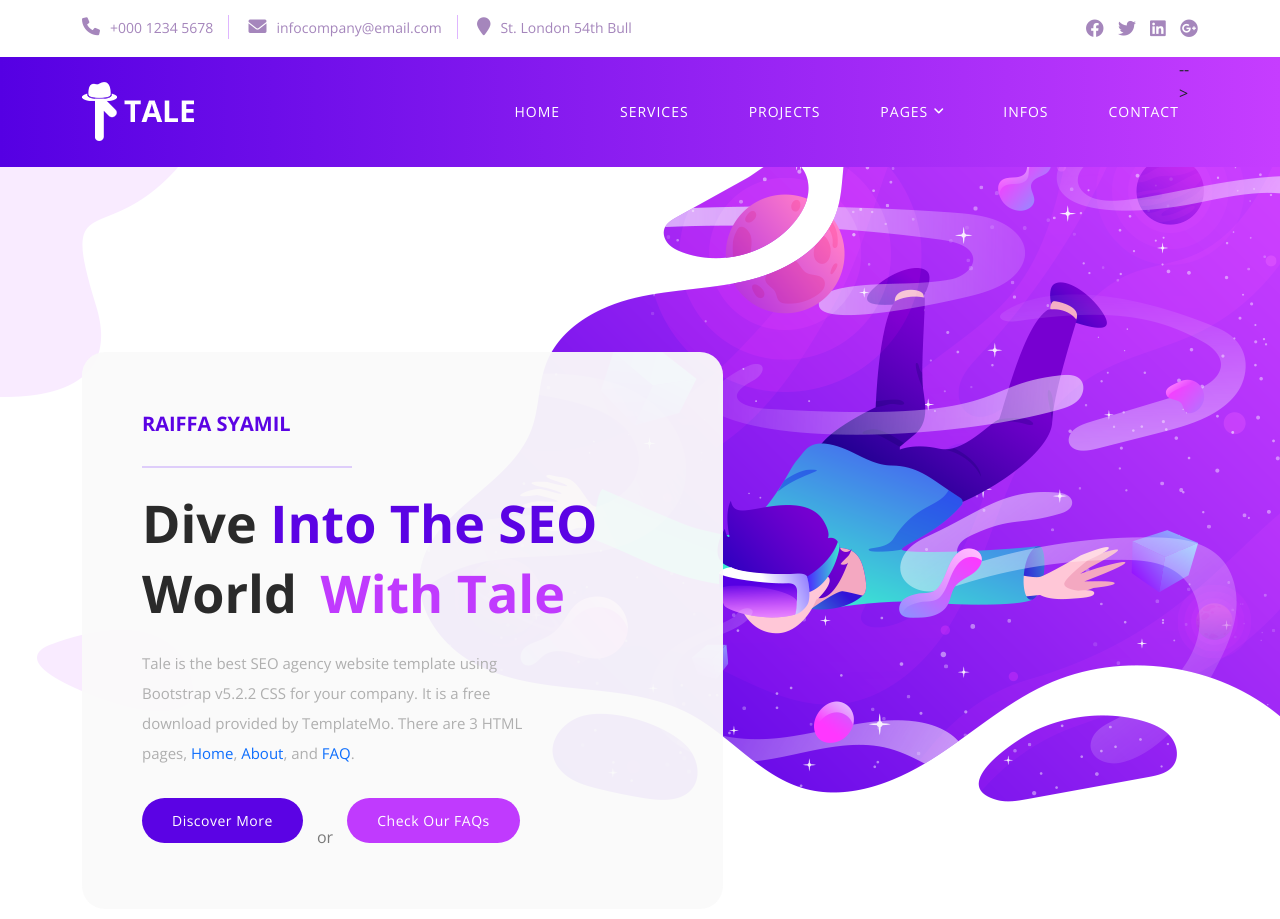
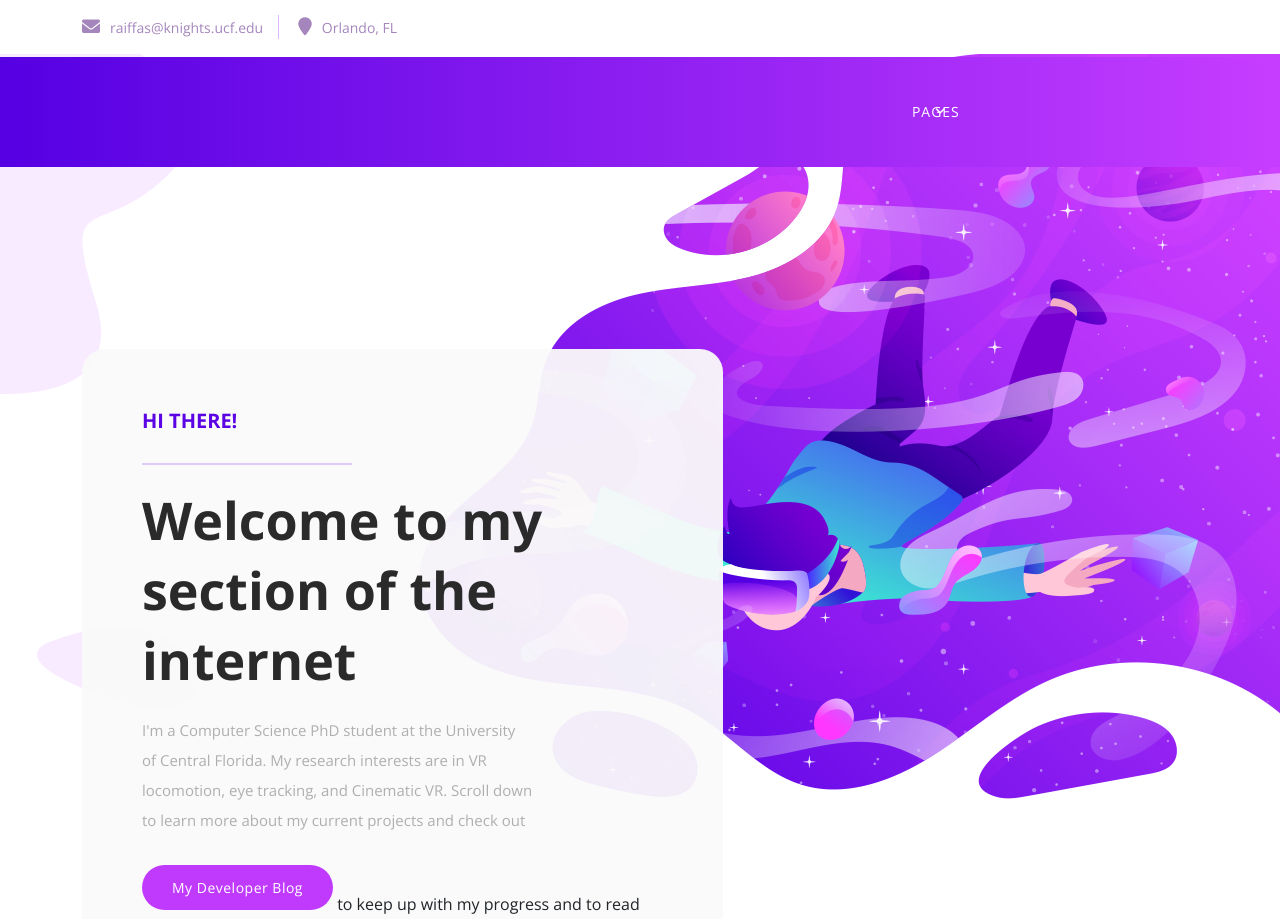
Before and after one commit to raiffas/portfolio, a plain HTML site: page index.html in a window 1280 px wide. Shown: the top 919 px of the page. Drawn offline with nearby package versions, Linux system fonts and the light colour scheme.

Commit message:
update main banner

```diff
--- a/index.html
+++ b/index.html
@@ -52,21 +52,12 @@ https://templatemo.com/tm-582-tale-seo-agency
         <div class="col-lg-8 col-sm-9">
           <div class="left-info">
             <ul>
-              <li><a href="#"><i class="fa fa-phone"></i>+000 1234 5678</a></li>
-              <li><a href="#"><i class="fa fa-envelope"></i>infocompany@email.com</a></li>
-              <li><a href="#"><i class="fa fa-map-marker"></i>St. London 54th Bull</a></li>
+              <li><a href="#"><i class="fa fa-envelope"></i>raiffas@knights.ucf.edu</a></li>
+              <li><a href="#"><i class="fa fa-map-marker"></i>Orlando, FL</a></li>
             </ul>
           </div>
         </div>
         <div class="col-lg-4 col-sm-3">
-          <div class="social-icons">
-            <ul>
-              <li><a href="#"><i class="fab fa-facebook"></i></a></li>
-              <li><a href="#"><i class="fab fa-twitter"></i></a></li>
-              <li><a href="#"><i class="fab fa-linkedin"></i></a></li>
-              <li><a href="#"><i class="fab fa-google-plus"></i></a></li>
-            </ul>
-          </div>
         </div>
       </div>
     </div>
@@ -79,17 +70,8 @@ https://templatemo.com/tm-582-tale-seo-agency
       <div class="row">
         <div class="col-12">
           <nav class="main-nav">
-            <!-- ***** Logo Start ***** -->
-            <a href="index.html" class="logo">
-              <img src="assets/images/logo.png" alt="" style="max-width: 112px;">
-            </a>
-            <!-- ***** Logo End ***** -->
-            <!--
             <!-- ***** Menu Start ***** -->
             <ul class="nav">
-              <li class="scroll-to-section"><a href="#top" class="active">Home</a></li>
-              <li class="scroll-to-section"><a href="#services">Services</a></li>
-              <li class="scroll-to-section"><a href="#projects">Projects</a></li>
               <li class="has-sub">
                 <a href="javascript:void(0)">Pages</a>
                 <ul class="sub-menu">
@@ -97,14 +79,11 @@ https://templatemo.com/tm-582-tale-seo-agency
                   <li><a href="faqs.html">FAQs</a></li>
                 </ul>
               </li>
-              <li class="scroll-to-section"><a href="#infos">Infos</a></li>
-              <li class="scroll-to-section"><a href="#contact">Contact</a></li>
             </ul>
             <a class='menu-trigger'>
               <span>Menu</span>
             </a>
             <!-- ***** Menu End ***** -->
-            -->
           </nav>
         </div>
       </div>
@@ -117,15 +96,13 @@ https://templatemo.com/tm-582-tale-seo-agency
       <div class="row">
         <div class="col-lg-7">
           <div class="caption header-text">
-            <h6>Raiffa Syamil</h6>
+            <h6>Hi there!</h6>
             <div class="line-dec"></div>
-            <h4>Dive <em>Into The SEO</em> World <span>With Tale</span></h4>
-            <p>Tale is the best SEO agency website template using Bootstrap v5.2.2 CSS for your company. It is a free
-              download provided by TemplateMo. There are 3 HTML pages, <a href="index.html">Home</a>, <a
-                href="about.html">About</a>, and <a href="faqs.html">FAQ</a>.</p>
-            <div class="main-button scroll-to-section"><a href="#services">Discover More</a></div>
-            <span>or</span>
-            <div class="second-button"><a href="faqs.html">Check our FAQs</a></div>
+            <h4>Welcome to my section of the internet</h4>
+            <p>I'm a Computer Science PhD student at the University of Central Florida.
+              My research interests are in VR locomotion, eye tracking, and Cinematic VR. Scroll down to learn more
+              about my current projects and check out <div class="second-button"><a href="faqs.html">my developer blog</a></div> to keep up with my progress and
+              to read about new ideas I'm thinking about!</p>
           </div>
         </div>
       </div>
```
